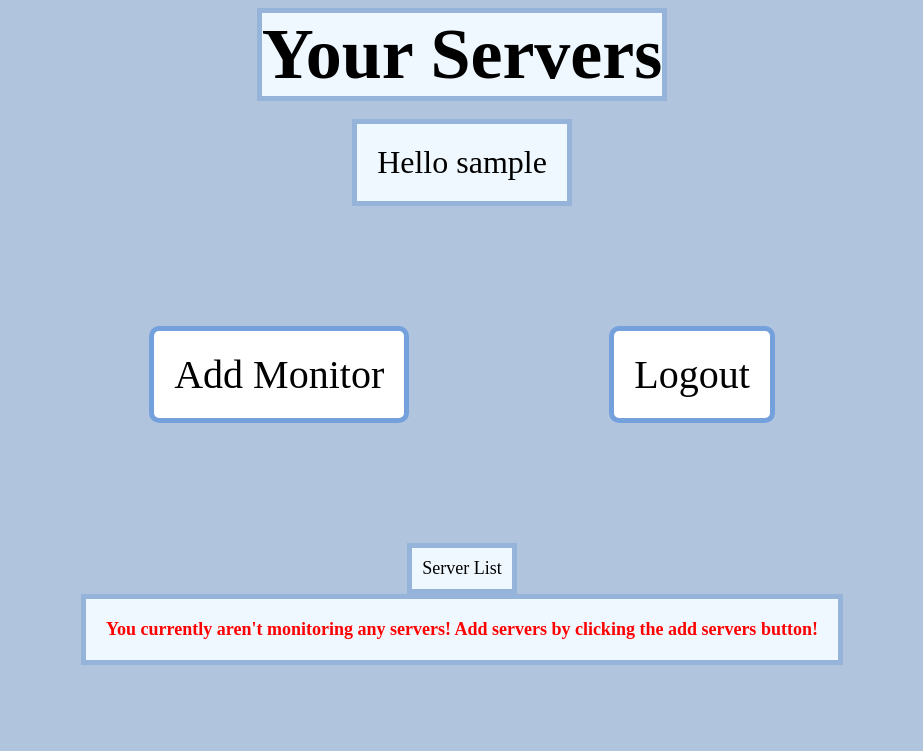
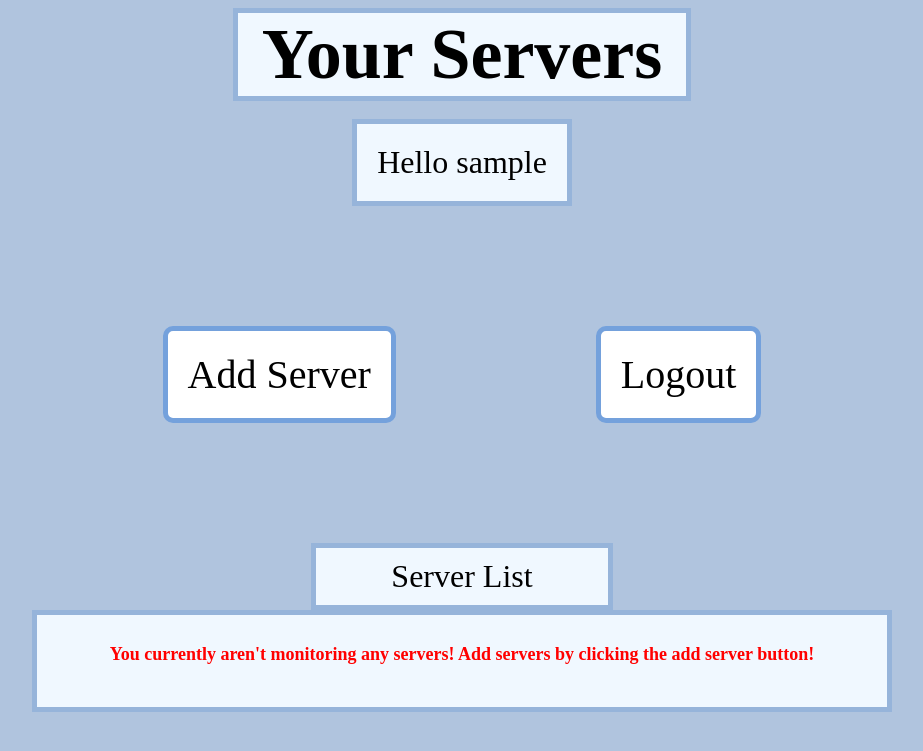
Before and after one commit to Ravioli45/server-monitor-tool, a Flask app: page /dashboard in a window 1280 px wide. Shown: the top 751 px of the page, without its empty margins (178-1101 px from the left). Run offline with Flask 3, Linux system fonts and the light colour scheme; the visitor is signed in with stand-in values (Sample User, id 1); data that the repository does not hold is empty.

Commit message:
Dashboard semiComplete

```diff
--- a/app/templates/dashboard.html
+++ b/app/templates/dashboard.html
@@ -6,6 +6,8 @@
                 font-size: 72px;
                 text-align: center;
                 display: table;
+                padding-left: 24px;
+                padding-right: 24px;
                 margin: auto;
                 border: thick solid rgb(150, 180, 218);
                 background-color:aliceblue;
@@ -15,20 +17,28 @@
             margin: auto;
             color: black;
             padding: 10px;
+            padding-left: 75px;
+            padding-right: 75px;
 
             background-color:aliceblue;
             border: thick solid rgb(150, 180, 218);
 
 
-            font-size: 18px;
+            font-size: 32px;
             }
             .serverList{
                 display: table;
                 margin: auto;
-                padding: 10px;
+                padding-top: 1.5%;
+                padding-left: 5%;
+                padding-right: 5%;
+                padding-bottom: 2.5%;
+
                 background-color: aliceblue;
                 border: thick solid rgb(150, 180, 218);
+                font-size: 32px;
             }
+
             .welcome{
             display: table;
             margin: auto;
@@ -79,6 +89,12 @@
                 text-decoration: none;
                 color: black;
             }
+            .remove{
+                text-align: right;
+            }
+            .serverName{
+                text-align: left;
+            }
         </style>
     </head>
 
@@ -91,7 +107,7 @@
 
 
         <div class = 'buttons'>
-            <div class = 'childButton'><a class="button" href="{{ url_for('main.add_monitor') }}">Add Monitor</a></div>
+            <div class = 'childButton'><a class="button" href="{{ url_for('main.add_monitor') }}">Add Server</a></div>
 
             <div class = 'childButton'><a class ="button" href="{{ url_for('main.logout') }}">Logout</a></div>
 
@@ -102,13 +118,15 @@
         {% if monitors%}
         {% for monitor in monitors %}
 
-        <p>{{ monitor.url }}
-            <a href="{{ url_for('main.remove_monitor', monitor_id=monitor.id) }}">remove</a>
-        </p>
+        <div >
+                <p style="margin:0;display:inline;float:left;padding-bottom: 70px">{{ monitor.url }} </p>
+                <p style="margin:0;display:inline;float:right;padding-left: 500px;padding-bottom: 70px;"><a  href="{{ url_for('main.remove_monitor', monitor_id=monitor.id) }}">remove</a></p>
+            </p>
+
         {% endfor %}
 
         {% else %}
-        <p class = 'alert_NoServers'>You currently aren't monitoring any servers! Add servers by clicking the add servers button! </p>
+        <p class = 'alert_NoServers'>You currently aren't monitoring any servers! Add servers by clicking the add server button! </p>
         {% endif %}
 
     </div>
```
